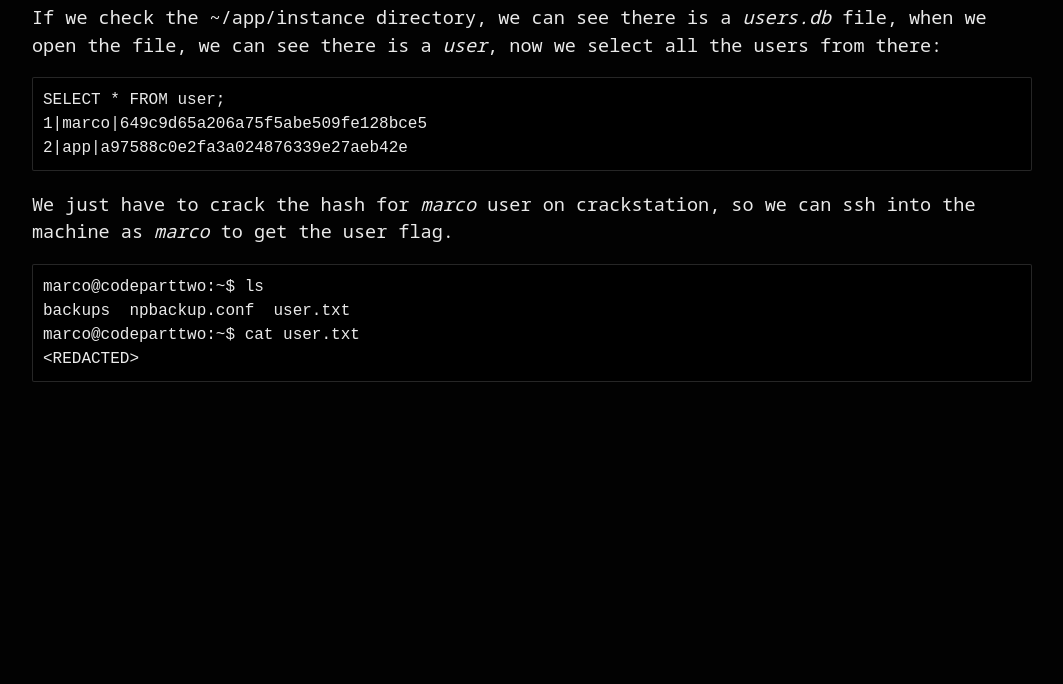
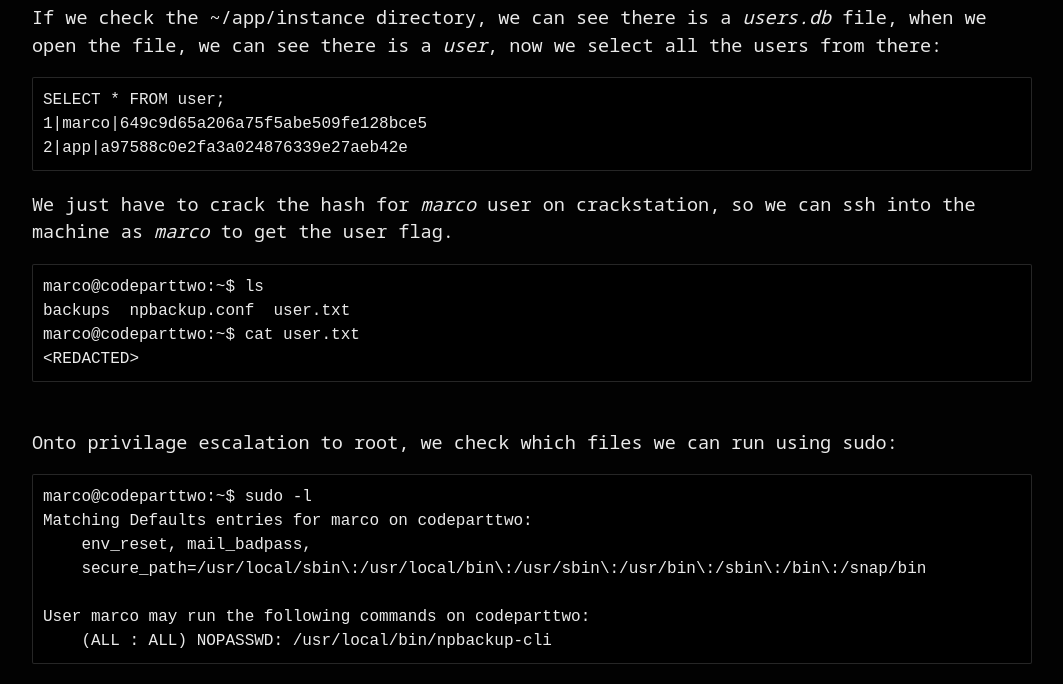
Before and after one commit to 20kilograma/blog, a Jekyll site: the page built from codeparttwo-htb.md, in a window 1280 px wide and 900 px high, scrolled down 4139 px, cut to the strip 216-900 px from the top of the window. Shown: the whole strip, without its empty margins (108-1171 px from the left). Built offline with Jekyll 4.4.1, drawn with Linux system fonts in a browser that asks for light colours; nearby versions of some CDN libraries; some web fonts are replaced; our own code applies the rules of GitHub Pages for plain Markdown files; before the commit the page ends 4803 px from its top, so only the background shows below that.

Commit message:
Update codeparttwo-htb.md

```diff
--- a/codeparttwo-htb.md
+++ b/codeparttwo-htb.md
@@ -73,3 +73,12 @@ marco@codeparttwo:~$ cat user.txt
 &lt;REDACTED>
 </code></pre>
 <br>
+Onto privilage escalation to root, we check which files we can run using sudo:
+<pre><code class="language-none">marco@codeparttwo:~$ sudo -l
+Matching Defaults entries for marco on codeparttwo:
+    env_reset, mail_badpass,
+    secure_path=/usr/local/sbin\:/usr/local/bin\:/usr/sbin\:/usr/bin\:/sbin\:/bin\:/snap/bin
+
+User marco may run the following commands on codeparttwo:
+    (ALL : ALL) NOPASSWD: /usr/local/bin/npbackup-cli
+</code></pre>
```
